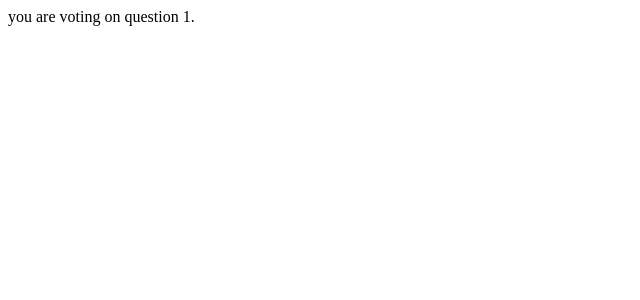
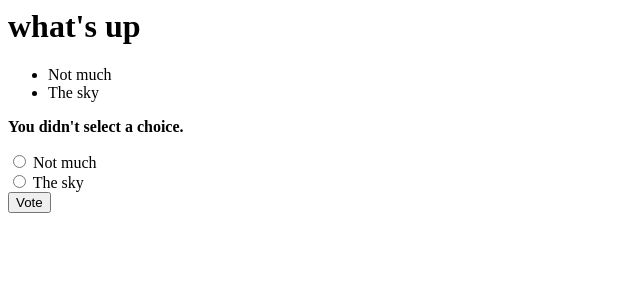
Before and after one commit to sunnys2017/python-learning-project, a Django app: page /polls/1/vote/ in a window 1280 px wide. Shown: the top 300 px of the page, without its empty margins (0-640 px from the left). Run offline with Django 3.2, Linux system fonts and the light colour scheme; data comes from the database, SQL or seed files in the repository; both versions use the stored data as it was after the commit.

Commit message:
part 4,handle request of get, post, save this version for next: generic view

```diff
--- a/myproject/mysite/polls/templates/polls/detail.html
+++ b/myproject/mysite/polls/templates/polls/detail.html
@@ -4,3 +4,17 @@
 	<li>{{ choice.choice_text }}</li>
 {% endfor %}
 </ul>
+
+{% if error_message %}<p><strong>{{ error_message }}</strong></p>
+{% endif %}
+
+<form action="{% url 'polls:vote' question.id %}" method="post">
+<!-- prevent Cross Site Request Forgeries -->
+{% csrf_token %}
+{% for choice in question.choice_set.all %}
+	<input type="radio" name="choice" id="choice{{ forloop.counter }}" value="{{ choice.id }}" />
+	<label for="choice{{ forloop.counter }}">{{ choice.choice_text }}</label>
+	<br />
+{% endfor %}
+<input type="submit" value="Vote" />
+</form>
--- a/myproject/mysite/polls/views.py
+++ b/myproject/mysite/polls/views.py
@@ -1,9 +1,10 @@
 from django.shortcuts import get_object_or_404, render
-from .models import Question
+from .models import Choice, Question
 from django.http import Http404
-# do not need below two after refactor for index, but the other views need.
-from django.http import HttpResponse
+from django.http import HttpResponseRedirect, HttpResponse
 from django.template import loader
+from django.urls import reverse
+
 
 # Create your views here.
 def index(request):
@@ -31,7 +32,7 @@ def detail(request, question_id):
 		raise Http404("Question does not exist")
 	return render(request, 'polls/detail.html', {'question': question})
 '''
-''' !!!important!!!
+''' !!!good to know!!!
 Why do we use a helper function get_object_or_404() instead of automatically
 catching the ObjectDoesNotExist exceptions at a higher level, or having the
 model API raise Http404 instead of ObjectDoesNotExist?
@@ -39,8 +40,30 @@ Because that would couple the model layer to the view layer.
 One of the foremost design goals of Django is to maintain loose coupling.
 '''
 def results(request, question_id):
-	response = "you are looing at the results of question %s."
-	return HttpResponse(response % question_id)
+	#response = "you are looing at the results of question %s."
+	#return HttpResponse(response % question_id)
+	question = get_object_or_404(Question, pk=question_id)
+	return render(request, 'polls/results.html', {'question': question})
 
 def vote(request, question_id):
-	return HttpResponse("you are voting on question %s." %question_id)
+	#return HttpResponse("you are voting on question %s." %question_id)
+	# Problem of this vote view: db update at the same time by different user.
+	# refer to:Avoiding race conditions using F()
+	question = get_object_or_404(Question, pk=question_id)
+	try:
+		# request.POST: a dictionary-like object that lets you access submitted data by key name
+		selected_choice = question.choice_set.get(pk=request.POST['choice'])
+	except (KeyError, Choice.DoesNotExist):
+		# Redisplay the question voting form.
+		return render(request, 'polls/detail.html', {
+			'question': question,
+			'error_message': "You didn't select a choice.",
+		})
+	else:
+		selected_choice.votes += 1
+		selected_choice.save()
+		# !!!good to do!!!
+		# Always return an HttpResponseRedirect after successfully dealing
+		# with POST data. This prevents data from being posted twice if a
+		# user hits the Back button.
+		return HttpResponseRedirect(reverse('polls:results', args=(question.id,)))
```
Also changed, not shown: myproject/mysite/polls/templates/polls/results.html (added, +9 -0 lines), myproject/mysite/db.sqlite3.
